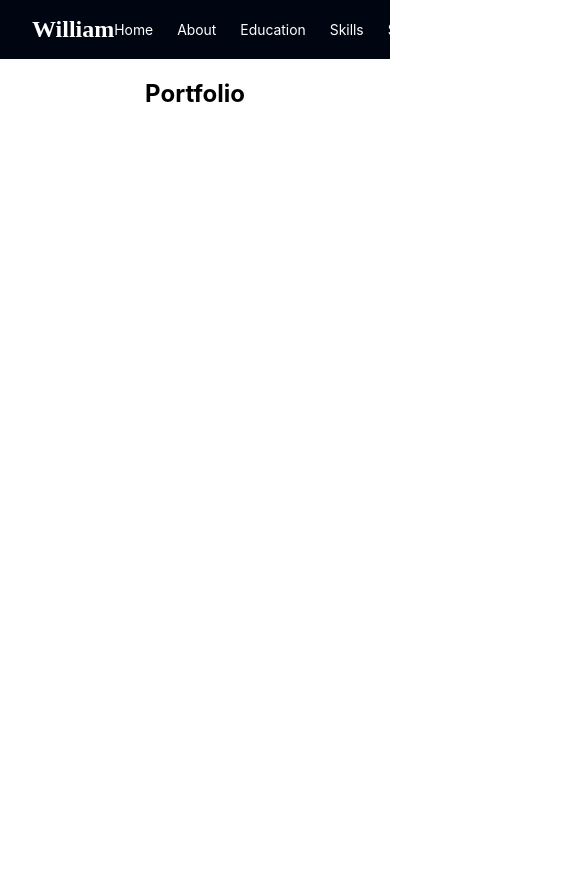
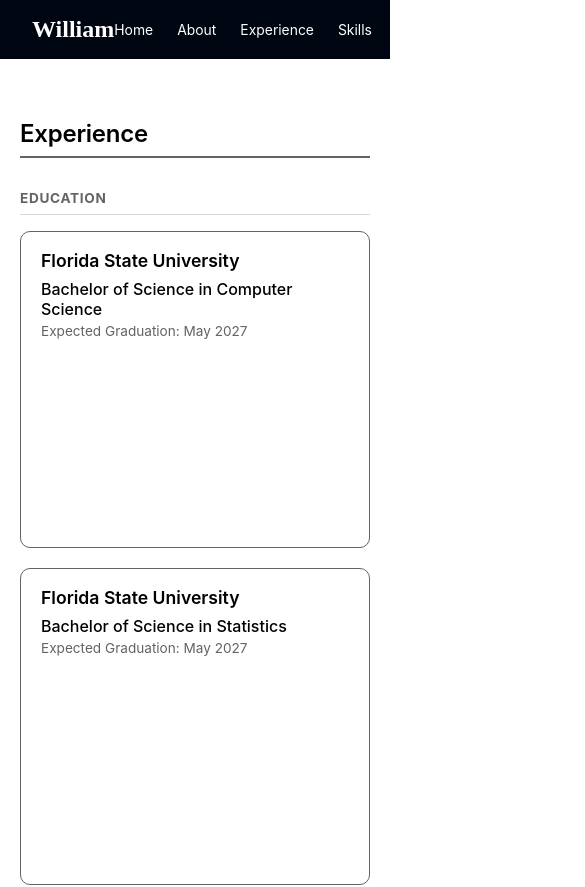
Before and after one commit to William102004/homepage, a React (Create React App) app: page /Experience in a window 390 px wide. Shown: the top 887 px of the page, 585 px wide, since content can reach past the window. Before the commit the page ends 844 px from the top, so only its background shows below. Built offline with nearby package versions, Linux system fonts and the light colour scheme.

Commit message:
Finished about page, and worked on experience page formatting.

```diff
--- a/src/App.tsx
+++ b/src/App.tsx
@@ -2,10 +2,9 @@ import React from 'react';
 import { BrowserRouter as Router, Route, Routes, Link } from 'react-router-dom';
 import Home from './pages/Home';
 import About from './pages/About';
-import Education from './pages/Education';
+import Experience from './pages/Experience';
 import Skills from './pages/Skills';
 import Services from './pages/Services';
-import Portfolio from './pages/Portfolio';
 import Contact from './pages/Contact';
 import './css/App.css';
 
@@ -20,10 +19,9 @@ function App() {
               <ul className="nav-list">
                 <li><Link to="/">Home</Link></li>
                 <li><Link to="/about">About</Link></li>
-                <li><Link to="/education">Education</Link></li>
+                <li><Link to="/Experience">Experience</Link></li>
                 <li><Link to="/skills">Skills</Link></li>
                 <li><Link to="/services">Services</Link></li>
-                <li><Link to="/Experience">Experience</Link></li>
                 <li><Link to="/contact">Contact</Link></li>
               </ul>
             </div>
@@ -32,10 +30,9 @@ function App() {
         <Routes>
           <Route path="/" element={<Home />} />
           <Route path="/about" element={<About />} />
-          <Route path="/education" element={<Education />} />
           <Route path="/skills" element={<Skills />} />
           <Route path="/services" element={<Services />} />
-          <Route path="/Experience" element={<Portfolio />} />
+          <Route path="/Experience" element={<Experience />} />
           <Route path="/contact" element={<Contact />} />
         </Routes>
       </div>
--- /dev/null
+++ b/src/css/Experience.css
@@ -0,0 +1,185 @@
+.Experience-page {
+    max-width: 100%;
+    margin: 0 auto;
+    padding: 4rem 2rem;
+}
+
+.Experience-layout {
+    max-width: 800px;
+    margin: 0 auto;
+}
+
+.Experience-title {
+    font-size: clamp(1.5rem, 4vw, 2.25rem);
+    font-weight: 600;
+    letter-spacing: -0.01em;
+    margin-bottom: 2rem;
+    text-align: left;
+    border-bottom: 2px solid #626365;
+    padding-bottom: 0.5rem;
+    box-sizing: border-box;
+}
+
+.Experience-content {
+    text-align: left;
+}
+
+.Experience-section-heading {
+    font-size: 0.85rem;
+    text-transform: uppercase;
+    letter-spacing: 0.05em;
+    color: #626365;
+    margin: 2.5rem 0 1rem;
+    padding-bottom: 0.5rem;
+    border-bottom: 1px solid #d8d8d8;
+}
+
+.Experience-content > .Experience-section-heading:first-child {
+    margin-top: 0;
+}
+
+.Education-list {
+    display: flex;
+    flex-wrap: wrap;
+    gap: 1.25rem;
+}
+
+.Education-card,
+.Experience-card {
+    border: 1px solid #626365;
+    border-radius: 10px;
+    padding: 1.25rem 1.5rem;
+    margin-bottom: 1.25rem;
+}
+
+.Education-card {
+    flex: 1 1 280px;
+    margin-bottom: 0;
+}
+
+.Education-card h3,
+.Experience-card h3 {
+    font-size: 1.1rem;
+    font-weight: 600;
+    margin: 0 0 0.5rem;
+}
+
+.Education-degree {
+    font-weight: 500;
+    margin: 0 0 0.25rem;
+}
+
+.Education-date,
+.Project-stack {
+    font-size: 0.85rem;
+    color: #626365;
+    margin: 0 0 0.5rem;
+}
+
+.Experience-card p {
+    font-size: 1rem;
+    line-height: 1.6;
+    margin: 0 0 1rem;
+}
+
+.Experience-link {
+    display: inline-block;
+    font-size: 0.9rem;
+    font-weight: 600;
+    color: #060708;
+    text-decoration: none;
+    border-bottom: 1px solid #060708;
+    padding-bottom: 2px;
+    transition: color 0.2s ease, border-color 0.2s ease;
+}
+
+.Experience-link:hover {
+    color: #61dafb;
+    border-color: #61dafb;
+}
+
+.Projects-grid {
+    display: grid;
+    grid-template-columns: repeat(2, minmax(0, 1fr));
+    gap: 1.5rem;
+}
+
+.Project-card {
+    border: 1px solid #626365;
+    border-radius: 10px;
+    overflow: hidden;
+    display: flex;
+    flex-direction: column;
+}
+
+/* Placeholder for future project screenshots — swap this block for an <img> per project. */
+.Project-thumbnail {
+    aspect-ratio: 16 / 9;
+    width: 100%;
+    display: flex;
+    align-items: center;
+    justify-content: center;
+    background: repeating-linear-gradient(
+        45deg,
+        #f2f2f2,
+        #f2f2f2 10px,
+        #e8e8e8 10px,
+        #e8e8e8 20px
+    );
+    border-bottom: 1px solid #626365;
+    color: #626365;
+    font-size: 0.85rem;
+    letter-spacing: 0.02em;
+    text-align: center;
+    padding: 1rem;
+    box-sizing: border-box;
+}
+
+.Project-body {
+    padding: 1.25rem 1.5rem;
+    display: flex;
+    flex-direction: column;
+    flex: 1;
+}
+
+.Project-body h3 {
+    font-size: 1.05rem;
+    font-weight: 600;
+    margin: 0 0 0.35rem;
+}
+
+.Project-body p {
+    font-size: 0.95rem;
+    line-height: 1.6;
+    margin: 0 0 0.75rem;
+}
+
+.Project-body p:last-child {
+    margin-bottom: 0;
+}
+
+@media (max-width: 900px) {
+    .Experience-layout {
+        max-width: 700px;
+    }
+
+    .Projects-grid {
+        grid-template-columns: minmax(0, 1fr);
+    }
+}
+
+@media (max-width: 480px) {
+    .Experience-page {
+        padding: 2.5rem 1.25rem;
+    }
+
+    .Education-list {
+        flex-direction: column;
+    }
+
+    .Education-card,
+    .Experience-card,
+    .Project-body {
+        padding: 1.1rem 1.25rem;
+    }
+}
--- a/src/css/Home.css
+++ b/src/css/Home.css
@@ -47,6 +47,15 @@
    text-decoration: none;
    font-weight: 600;
    text-align: center;
+   border: 1px solid #060708;
+   transition: all 0.3s ease;
+   color: #0a0b0b;
+
+}
+
+.hero-buttons .btn:hover{
+    background-color: #242628;
+    color: #fff;
 }
 .hero-social{
     display: flex;
--- a/src/pages/Education.tsx
+++ /dev/null
@@ -1,11 +0,0 @@
-import React from 'react';
-
-function Education() {
-  return (
-    <section className="page">
-      <h1>Education</h1>
-    </section>
-  );
-}
-
-export default Education;
--- /dev/null
+++ b/src/pages/Experience.tsx
@@ -0,0 +1,111 @@
+import React from 'react';
+import '../css/Experience.css';
+
+function Experience() {
+  return (
+    <section className="Experience-page">
+      <div className="Experience-layout">
+        <h1 className="Experience-title">Experience</h1>
+
+        <div className="Experience-content">
+          <h2 className="Experience-section-heading">Education</h2>
+          <div className="Education-list">
+            <div className="Education-card">
+              <h3>Florida State University</h3>
+              <p className="Education-degree">Bachelor of Science in Computer Science</p>
+              <p className="Education-date">Expected Graduation: May 2027</p>
+            </div>
+            <div className="Education-card">
+              <h3>Florida State University</h3>
+              <p className="Education-degree">Bachelor of Science in Statistics</p>
+              <p className="Education-date">Expected Graduation: May 2027</p>
+            </div>
+          </div>
+
+          <h2 className="Experience-section-heading">Work Experience</h2>
+          <div className="Experience-card">
+            <h3>Website and Widget Development</h3>
+            <p>
+              Developed a website for Wiltz Dermatology office using Wix and WordPress. In
+              addition, I installed widgets connecting to the Dermatology platform using
+              JavaScript. This helped develop capabilities in managing code made by others and
+              implementing it for usage in a different environment.
+            </p>
+            <a
+              className="Experience-link"
+              href="https://www.wiltzderm.com/"
+              target="_blank"
+              rel="noopener noreferrer"
+            >
+              View Wiltz Dermatology Website →
+            </a>
+          </div>
+
+          <h2 className="Experience-section-heading">Projects</h2>
+          <div className="Projects-grid">
+            <div className="Project-card">
+              <div className="Project-thumbnail" aria-hidden="true">
+                <span>Screenshot coming soon</span>
+              </div>
+              <div className="Project-body">
+                <h3>Expense Tracker Web Application</h3>
+                <p className="Project-stack">PHP · JavaScript · MySQL · HTML/CSS</p>
+                <p>
+                  A database-driven application with user creation for accounts, transactions,
+                  and budgets. Features include monthly spending analysis and a budget comparison
+                  page with trend signaling for users to watch spending behavior.
+                </p>
+              </div>
+            </div>
+
+            <div className="Project-card">
+              <div className="Project-thumbnail" aria-hidden="true">
+                <span>Screenshot coming soon</span>
+              </div>
+              <div className="Project-body">
+                <h3>Movie App (iOS)</h3>
+                <p className="Project-stack">Swift · Firebase</p>
+                <p>
+                  A Netflix-like iOS mobile application built in Swift, utilizing Firebase as the
+                  backend database.
+                </p>
+              </div>
+            </div>
+
+            <div className="Project-card">
+              <div className="Project-thumbnail" aria-hidden="true">
+                <span>Screenshot coming soon</span>
+              </div>
+              <div className="Project-body">
+                <h3>Yahtzee Game</h3>
+                <p className="Project-stack">Java</p>
+                <p>
+                  A fully featured digital Yahtzee game with a fun and simple interface allowing
+                  for persistent game states. Features include large multiplayer games, save and
+                  load functionality, and a visual interface for the dice.
+                </p>
+              </div>
+            </div>
+
+            <div className="Project-card">
+              <div className="Project-thumbnail" aria-hidden="true">
+                <span>Screenshot coming soon</span>
+              </div>
+              <div className="Project-body">
+                <h3>E-Commerce Shop</h3>
+                <p className="Project-stack">.NET MAUI · .NET 8.0 · JSON · C#</p>
+                <p>
+                  A cross-platform shopping application with a CRUD system for inventory
+                  management, a consistent cart, checkout, and search capabilities. Includes
+                  Swagger documentation for API testing and file-based data persistence.
+                </p>
+              </div>
+            </div>
+          </div>
+        </div>
+      </div>
+    </section>
+  );
+}
+
+export default Experience;
--- a/src/pages/Home.tsx
+++ b/src/pages/Home.tsx
@@ -22,7 +22,7 @@ function Home() {
                         <h2>Software Development, Data Analysis, Statistics, and Data Visualization</h2>
                     </div>
                     <div className="hero-buttons">
-                        <a href={resumePdf} download className= "btn">Download CV</a>
+                        <a href={resumePdf} target="_blank" rel="noopener noreferrer" className= "btn">Download CV</a>
                         <a href="/contact" className="btn">Contact Information</a>
                     </div>
                     <div className="hero-social">
--- a/src/pages/Portfolio.tsx
+++ /dev/null
@@ -1,11 +0,0 @@
-import React from 'react';
-
-function Portfolio() {
-  return (
-    <section className="page">
-      <h1>Portfolio</h1>
-    </section>
-  );
-}
-
-export default Portfolio;
```
Also changed, not shown: src/css/About.css (+62 -6 lines), src/pages/About.tsx (+7 -5 lines), src/textures/email.png (added), src/textures/phone.png (added).
